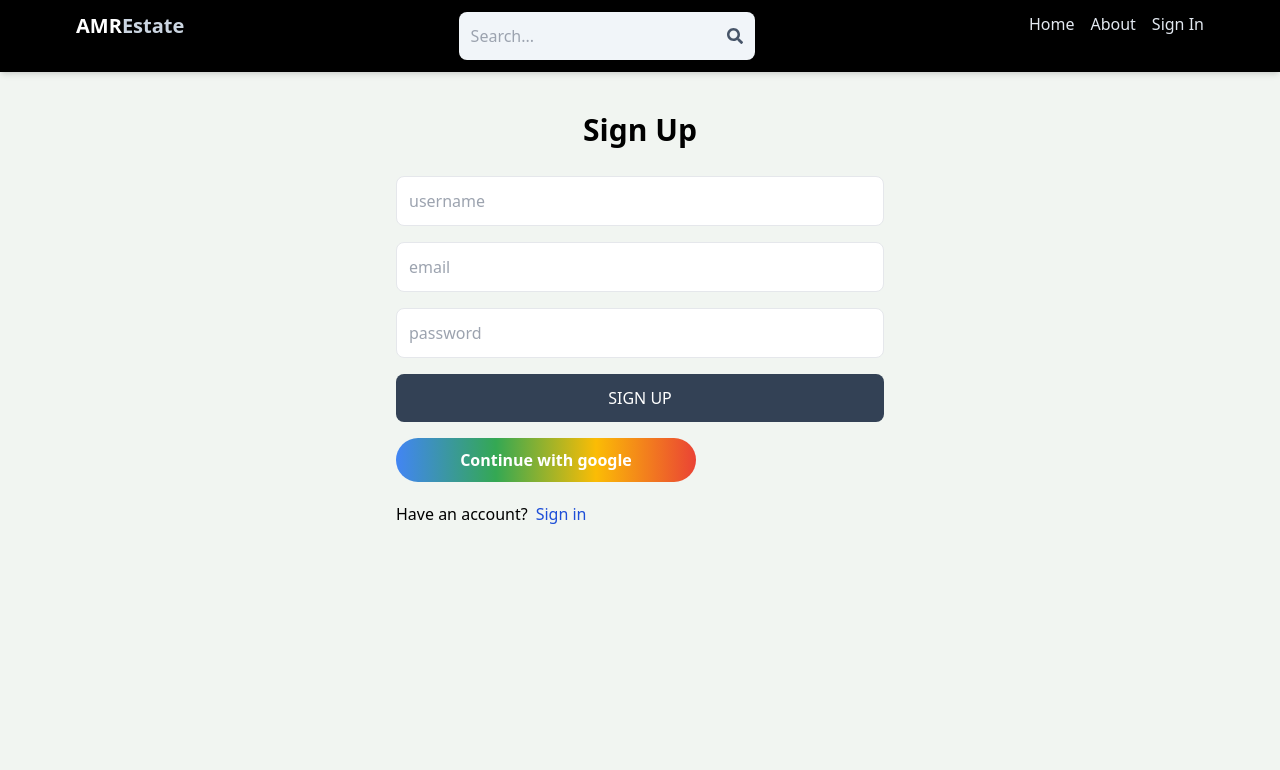
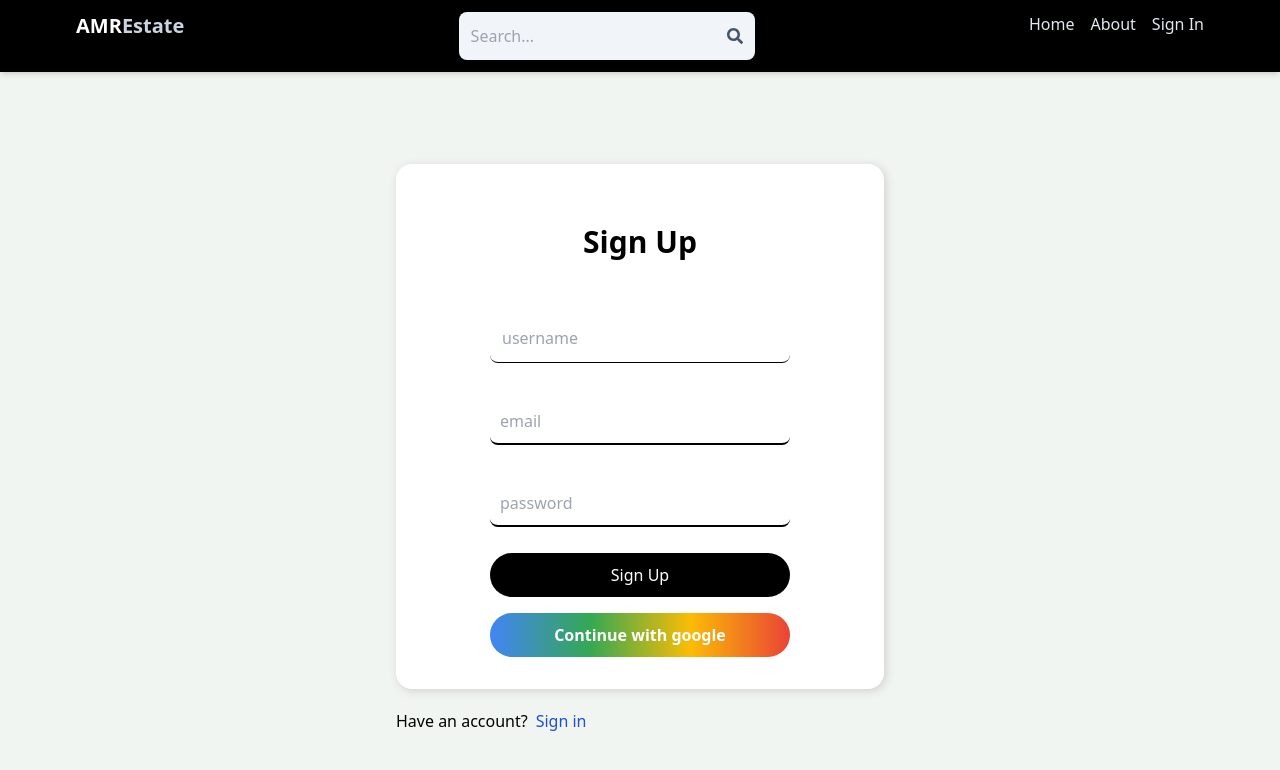
Before and after one commit to Ayan-35/AMR-real-estate, a React (Vite) app in the folder client/: page /sign-up in a window 1280 px wide. Shown: the top 770 px of the page. Built offline with nearby package versions, Linux system fonts and the light colour scheme.

Commit message:
SignUP changes

```diff
--- a/client/src/pages/SignUp.jsx
+++ b/client/src/pages/SignUp.jsx
@@ -1,6 +1,7 @@
 import { useState } from 'react'
 import { Link,useNavigate } from 'react-router-dom'
 import OAuth from '../components/OAuth';
+import style from "./SignUp.module.css";
 
 
 
@@ -49,39 +50,40 @@ export default function SignUp() {
 
   return (
     <div className="p-3 max-w-lg mx-auto">
-      <h1 className="text-3xl text-center font-semibold my-7">Sign Up</h1>
-      <form onSubmit={handleSubmit} className="flex flex-col gap-4 ">
+      <form
+        onSubmit={handleSubmit}
+        className={`${style.SignUpForm} flex flex-col gap-4 `}
+      >
+        <h1 className="text-3xl text-center font-semibold my-7">Sign Up</h1>
         <input
           type="text"
           placeholder="username"
-          className="border p-3 rounded-lg"
+          className={` ${style.SnUpinput} border p-3 rounded-lg`}
           id="username"
           onChange={handleChange}
         />
         <input
-          type="text"
+          type="email"
           placeholder="email"
-          className="border p-3 rounded-lg"
+          className={` ${style.SnUpinput} border p-3 rounded-lg`}
           id="email"
           onChange={handleChange}
         />
         <input
-          type="text"
+          type="password"
           placeholder="password"
-          className="border p-3 rounded-lg"
+          className={` ${style.SnUpinput} border p-3 rounded-lg`}
           id="password"
           onChange={handleChange}
         />
 
         <button
           disabled={loading}
-          className="bg-slate-700 text-white p-3 rounded-lg uppercase hover:opacity-95 disabled:opacity-80"
+          className={`${style.SnUpBtn}`}
         >
           {loading ? "loading..." : "Sign Up"}
         </button>
-        <OAuth>
-
-        </OAuth>
+        <OAuth></OAuth>
       </form>
       <div className="flex gap-2 mt-5">
         <p>Have an account?</p>
@@ -89,7 +91,7 @@ export default function SignUp() {
           <span className="text-blue-700">Sign in</span>
         </Link>
       </div>
-      {error && <p className='text-red-500 mt-t'>{error}</p>}
+      {error && <p className="text-red-500 mt-t">{error}</p>}
     </div>
   );
 
--- /dev/null
+++ b/client/src/pages/SignUp.module.css
@@ -0,0 +1,30 @@
+.SignUpForm{
+     margin-top: 5rem;
+  background-color: white;
+  padding:2rem;
+  border-radius: 1rem;
+  box-shadow: 2px 2px 10px rgb(207, 208, 206);
+  align-items: center;
+}
+.SnUpinput{
+    width: 100%;
+    padding: 10px;
+    border: none;
+    border-bottom: 2px solid #000;
+    font-size: 16px;
+    outline: none;
+    background-color:transparent;
+    margin:10px;
+    width: 300px;
+}
+.SnUpBtn{
+  padding:10px;
+  border-radius: 3rem;
+  background-color: black;
+  color: white;
+  width: 300px;
+}
+
+.SnUpBtn:hover{
+  background-color: rgba(0, 0, 0, 0.811);
+}
```
